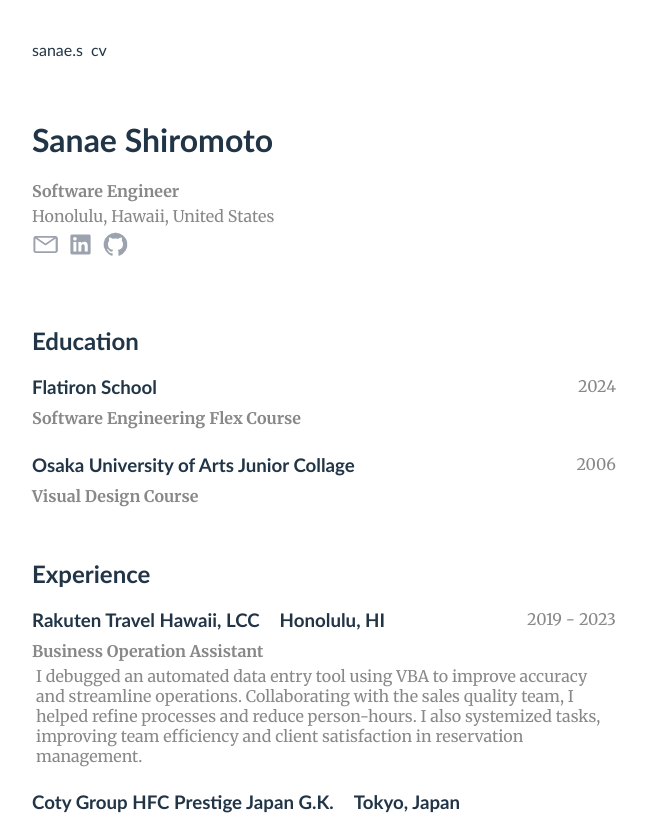
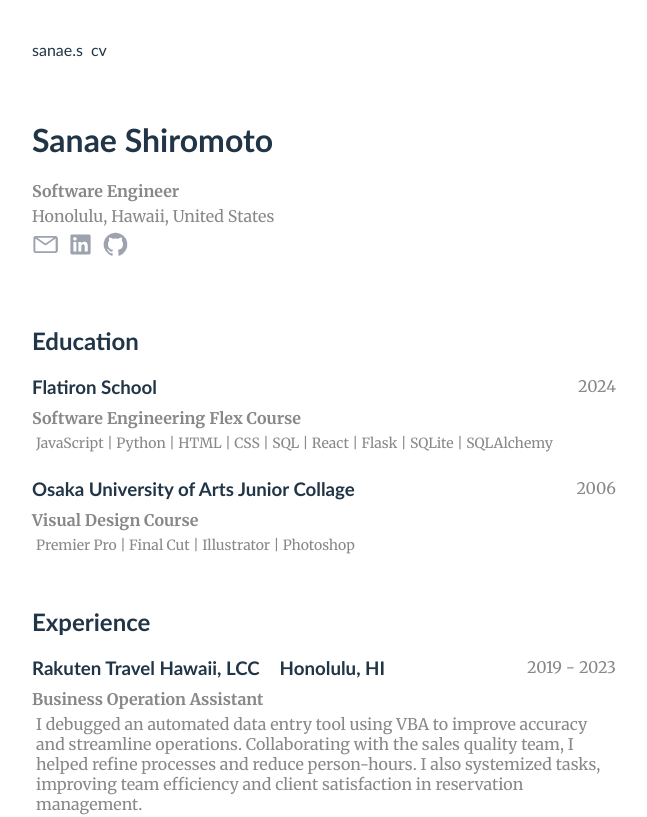
Before and after one commit to Pokasana/intro-page, a React (Vite) app: page /cv in a window 1280 px wide. Shown: the top 817 px of the page, without its empty margins (316-963 px from the left). Built offline with nearby package versions, Linux system fonts and the light colour scheme.

Commit message:
add technical skills to each education

```diff
--- a/src/features/cv/Education.jsx
+++ b/src/features/cv/Education.jsx
@@ -9,7 +9,9 @@ function Education() {
           <h3>Flatiron School</h3><p>2024</p>
         </div>
         <h4>Software Engineering Flex Course</h4>
-
+        <p className="m-1 text-sm">
+          JavaScript | Python | HTML | CSS | SQL | React | Flask | SQLite | SQLAlchemy
+        </p>
       </section>
 
       <section className="py-2">
@@ -17,6 +19,9 @@ function Education() {
           <h3>Osaka University of Arts Junior Collage</h3><p>2006</p>
         </div>
         <h4>Visual Design Course</h4>
+        <p className="m-1 text-sm">
+         Premier Pro | Final Cut | Illustrator | Photoshop
+        </p>
       </section>
 
     </div>
```
